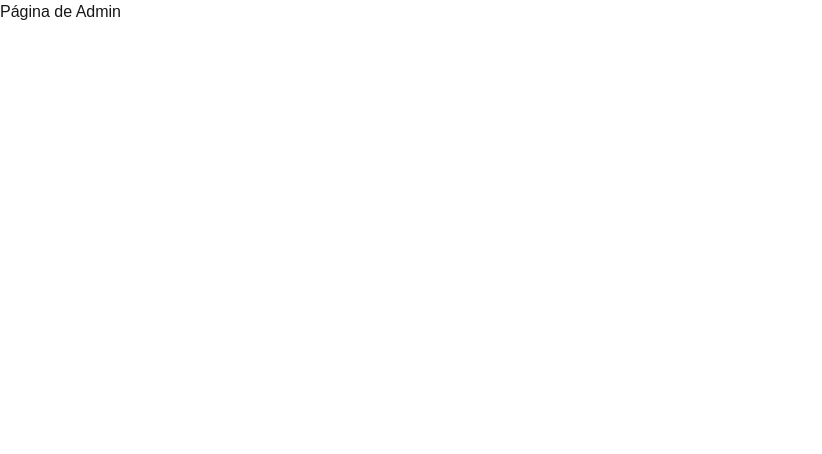
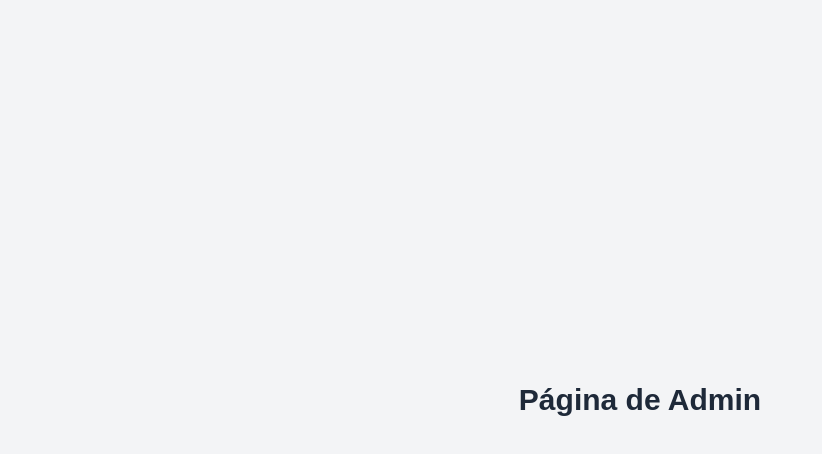
Before and after one commit to Edu-2de/JsApiLesson2, a Next.js app in the folder frontend/: page /Admin in a window 1280 px wide. Shown: the top 454 px of the page, without its empty margins (0-822 px from the left). Built offline with nearby package versions, Linux system fonts and the light colour scheme; sample sign-in values are in the browser's storage.

Commit message:
refactor(admin): clean up admin middleware and enhance AdminPage layout

```diff
--- a/frontend/src/app/Admin/page.tsx
+++ b/frontend/src/app/Admin/page.tsx
@@ -13,9 +13,8 @@ export default function AdminPage() {
   }, [router]);
 
   return (
-    <div>
-      <h1>Página de Admin</h1>
-      {/* Conteúdo restrito */}
+    <div className="p-4 bg-gray-100 min-h-screen flex items-center justify-center">
+      <h1 className="text-3xl font-bold text-gray-800">Página de Admin</h1>
     </div>
   );
 }
```
Also changed, not shown: 1 other file (tests, documents, lock files or other folders).
